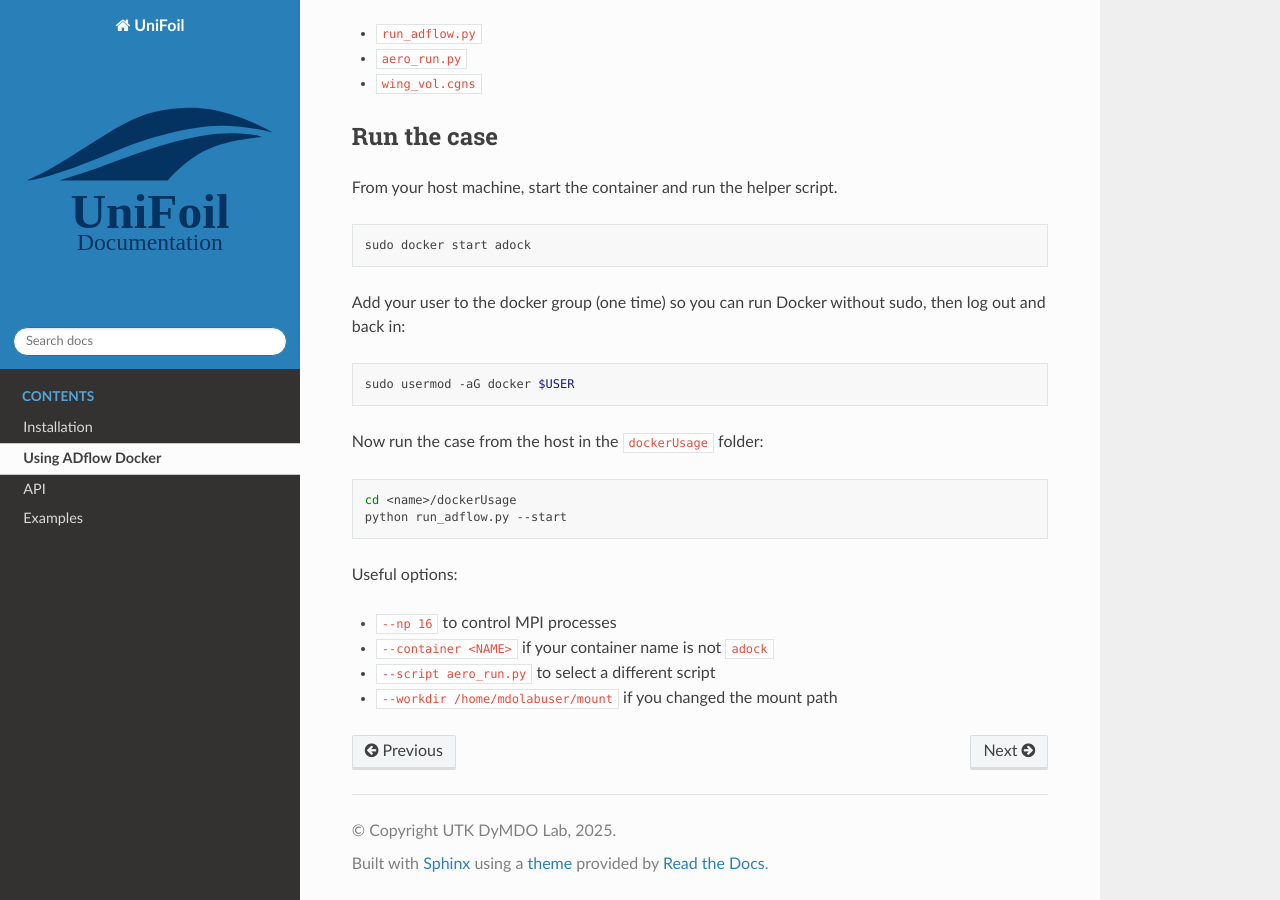
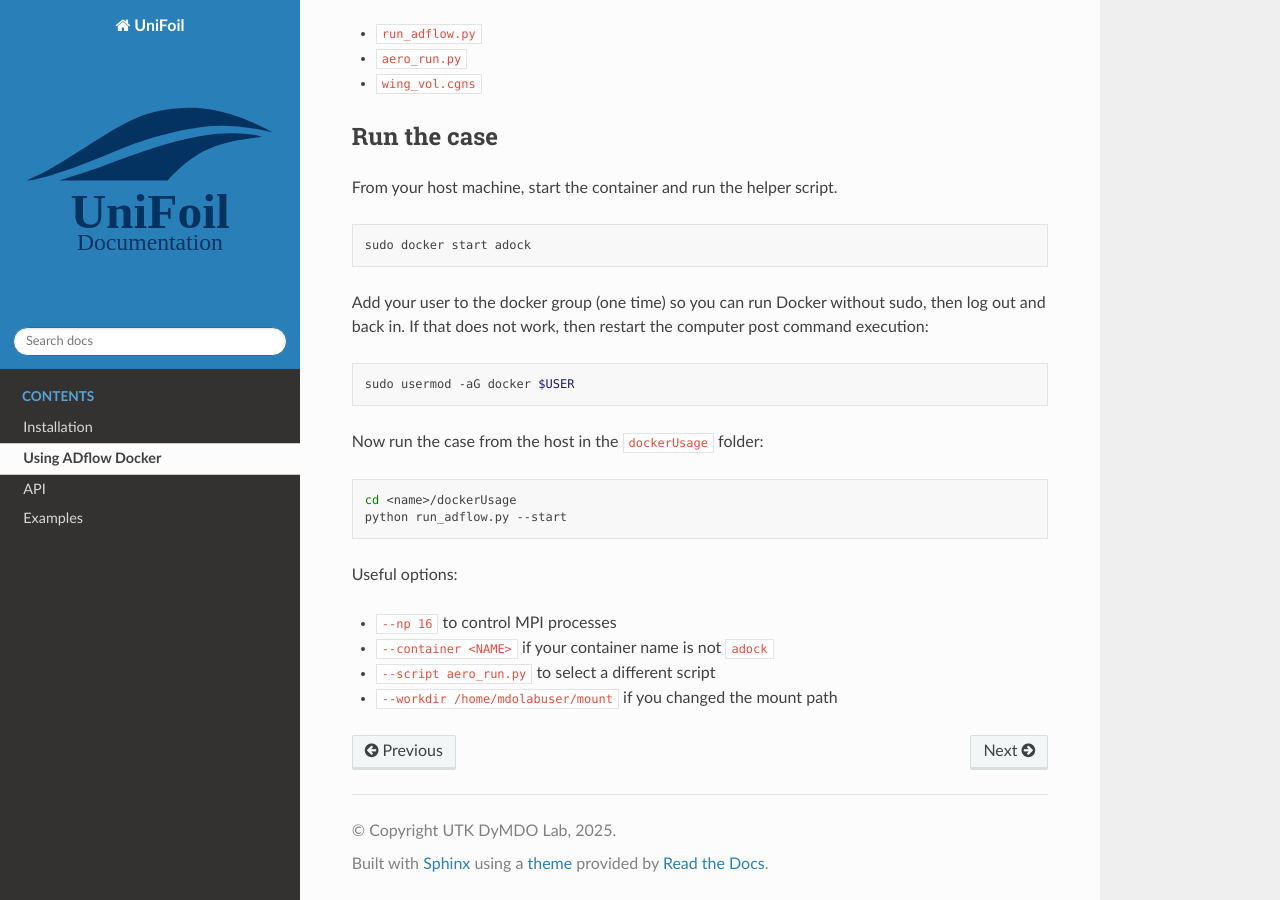
Before and after one commit to BenjaminMelanson/unifoilDocs, a Sphinx documentation site: the page built from docs/source/using_adflow_docker.rst, in a window 1280 px wide and 900 px high, scrolled down 725 px. Built offline with Sphinx 7.4.7 and the Read the Docs theme 3.1.0, drawn with Linux system fonts in a browser that asks for light colours.

Commit message:
Update docs

```diff
--- a/docs/source/using_adflow_docker.rst
+++ b/docs/source/using_adflow_docker.rst
@@ -33,7 +33,7 @@ From your host machine, start the container and run the helper script.
 
    sudo docker start adock
 
-Add your user to the docker group (one time) so you can run Docker without sudo, then log out and back in:
+Add your user to the docker group (one time) so you can run Docker without sudo, then log out and back in. If that does not work, then restart the computer post command execution:
 
 .. code-block:: bash
 
```
